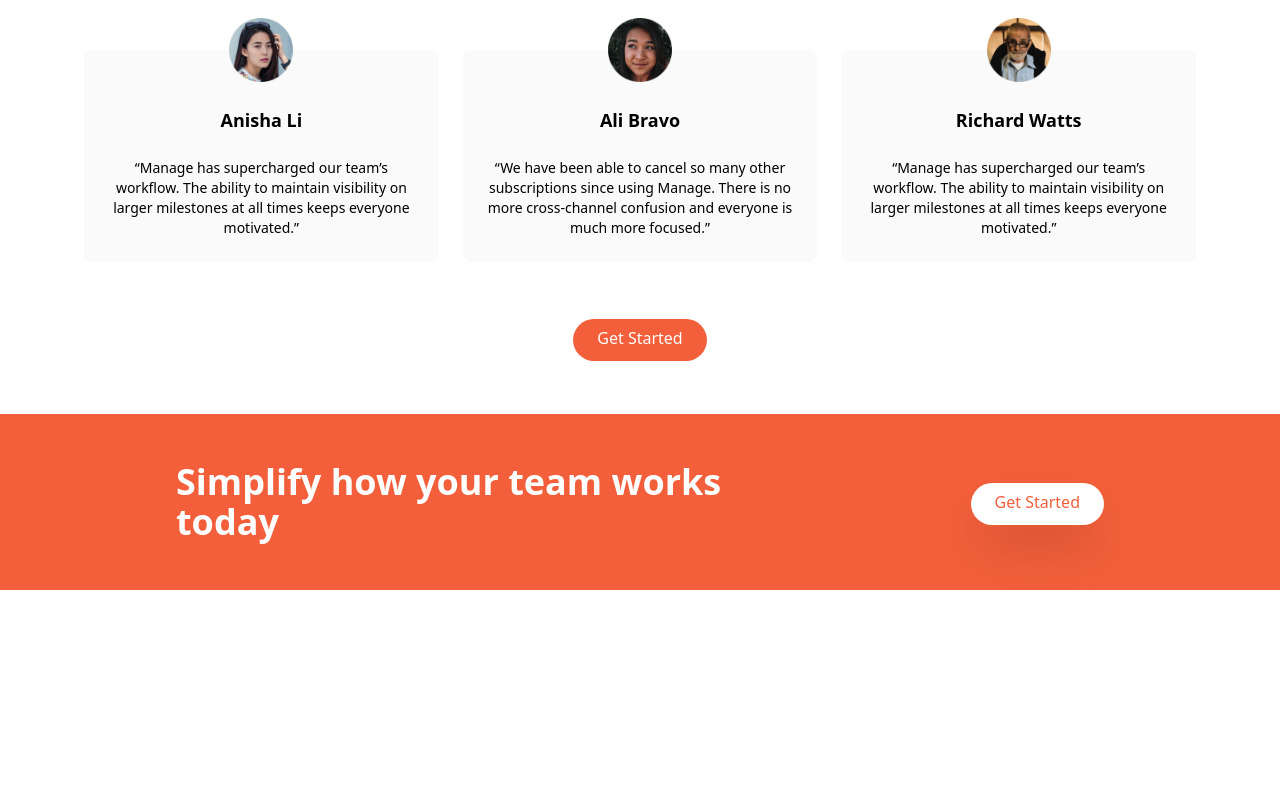
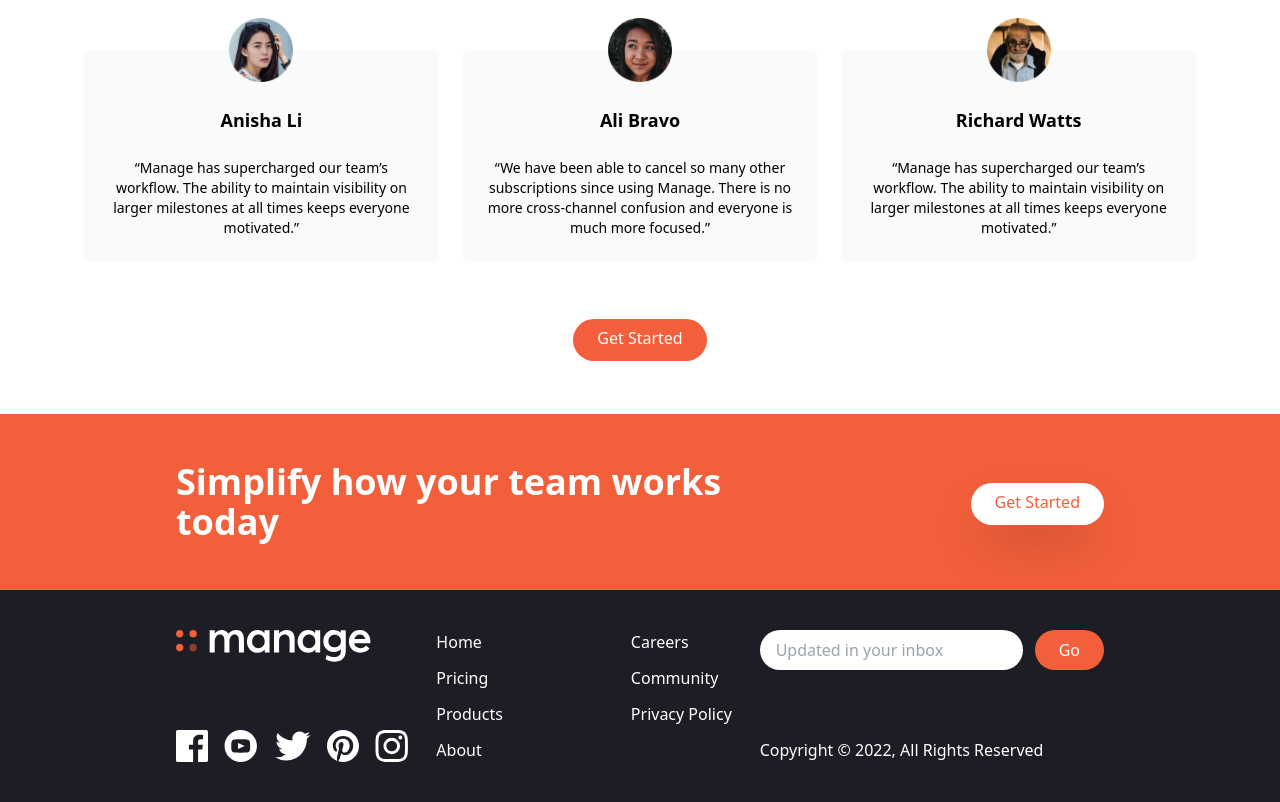
Before and after one commit to TharinduDilshan99/Tailwind-Landing-page, a website: page index.html in a window 1280 px wide. Shown: the part 1354-2156 px from the top of the page. Before the commit the page ends 1944 px from the top, so only its background shows below. Drawn offline with Linux system fonts and the light colour scheme.

```diff
--- a/index.html
+++ b/index.html
@@ -218,5 +218,74 @@
           </div>
         </div>
       </section>
+
+      <!-- Footer -->
+    <footer class="bg-veryDarkBlue">
+        <!-- Flex Container -->
+        <div class="container flex flex-col-reverse justify-between px-6 py-10 mx-auto space-y-8 md:flex-row md:space-y-0">
+          <!-- Logo and social links container -->
+          <div class="flex flex-col-reverse items-center justify-between space-y-12 md:flex-col md:space-y-0 md:items-start">
+            <div class="mx-auto my-6 text-center text-white md:hidden">
+              Copyright &copy; 2022, All Rights Reserved
+            </div>
+            <!-- Logo -->
+            <div>
+              <img src="img/logo-white.svg" class="h-8" alt="" />
+            </div>
+            <!-- Social Links Container -->
+            <div class="flex justify-center space-x-4">
+              <!-- Link 1 -->
+              <a href="#">
+                <img src="img/icon-facebook.svg" alt="" class="h-8" />
+              </a>
+              <!-- Link 2 -->
+              <a href="#">
+                <img src="img/icon-youtube.svg" alt="" class="h-8" />
+              </a>
+              <!-- Link 3 -->
+              <a href="#">
+                <img src="img/icon-twitter.svg" alt="" class="h-8" />
+              </a>
+              <!-- Link 4 -->
+              <a href="#">
+                <img src="img/icon-pinterest.svg" alt="" class="h-8" />
+              </a>
+              <!-- Link 5 -->
+              <a href="#">
+                <img src="img/icon-instagram.svg" alt="" class="h-8" />
+              </a>
+            </div>
+          </div>
+          <!-- List Container -->
+          <div class="flex justify-around space-x-32">
+            <div class="flex flex-col space-y-3 text-white">
+              <a href="#" class="hover:text-brightRed">Home</a>
+              <a href="#" class="hover:text-brightRed">Pricing</a>
+              <a href="#" class="hover:text-brightRed">Products</a>
+              <a href="#" class="hover:text-brightRed">About</a>
+            </div>
+            <div class="flex flex-col space-y-3 text-white">
+              <a href="#" class="hover:text-brightRed">Careers</a>
+              <a href="#" class="hover:text-brightRed">Community</a>
+              <a href="#" class="hover:text-brightRed">Privacy Policy</a>
+            </div>
+          </div>
+
+          <!-- Input Container -->
+          <div class="flex flex-col justify-between">
+            <form>
+              <div class="flex space-x-3">
+                <input type="text" class="flex-1 px-4 rounded-full focus:outline-none" placeholder="Updated in your inbox"/>
+                <button class="px-6 py-2 text-white rounded-full bg-brightRed hover:bg-brightRedLight focus:outline-none">
+                  Go
+                </button>
+              </div>
+            </form>
+            <div class="hidden text-white md:block">
+              Copyright &copy; 2022, All Rights Reserved
+            </div>
+          </div>
+        </div>
+      </footer>
 </body>
 </html>
```
Also changed, not shown: css/main.css.
